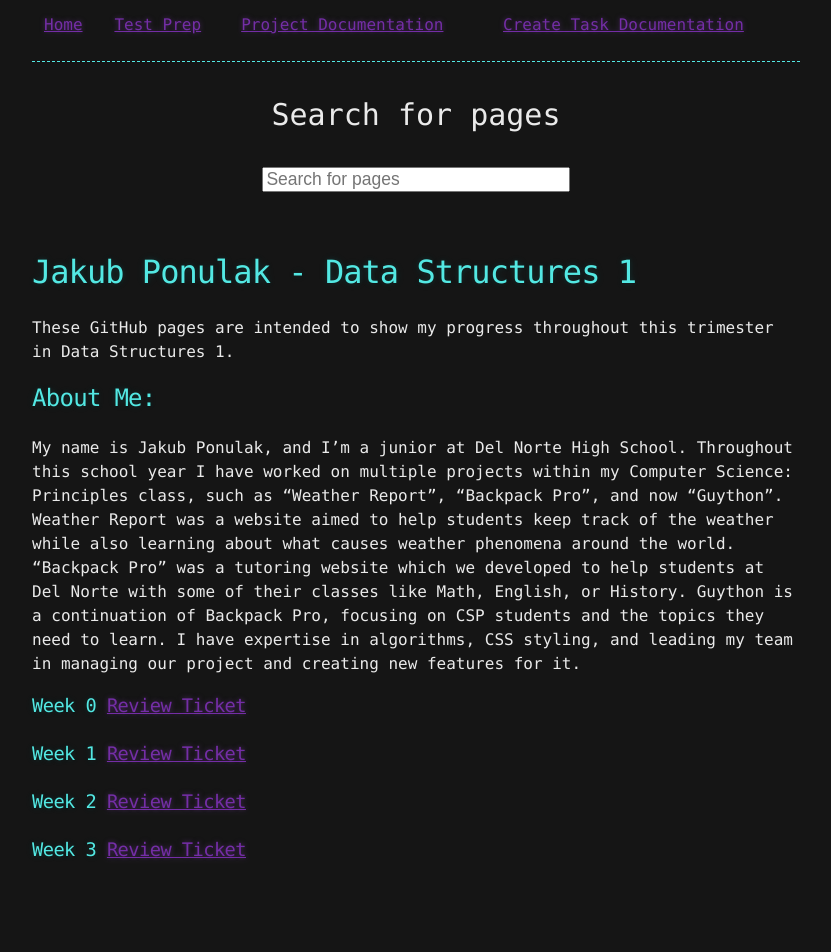
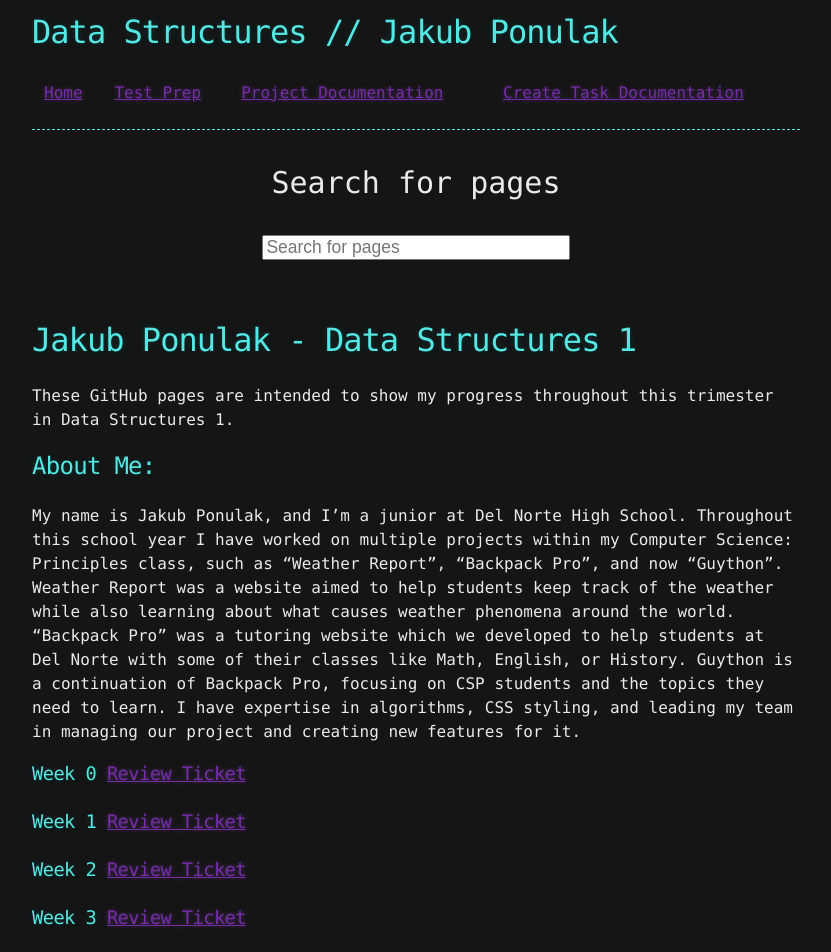
Before and after one commit to JakubPonulak/DataStructures, a Jekyll site: the page built from index.md, in a window 1280 px wide. Shown: the whole page, without its empty margins (224-1055 px from the left). Built offline with Jekyll 4.4.1, drawn with Linux system fonts in a browser that asks for light colours; our own code applies the rules of GitHub Pages for plain Markdown files; before the commit the page ends 900 px from its top, so only the background shows below that.

Commit message:
Update navigation.html

```diff
--- a/_includes/navigation.html
+++ b/_includes/navigation.html
@@ -1,3 +1,4 @@
+<h1>Data Structures // Jakub Ponulak</h1>
 <table>
   <tr>
     <td><a href=".">Home</a></td>
```
